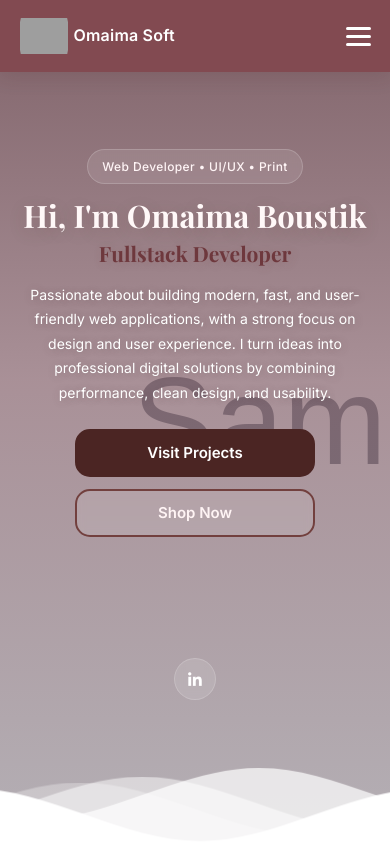
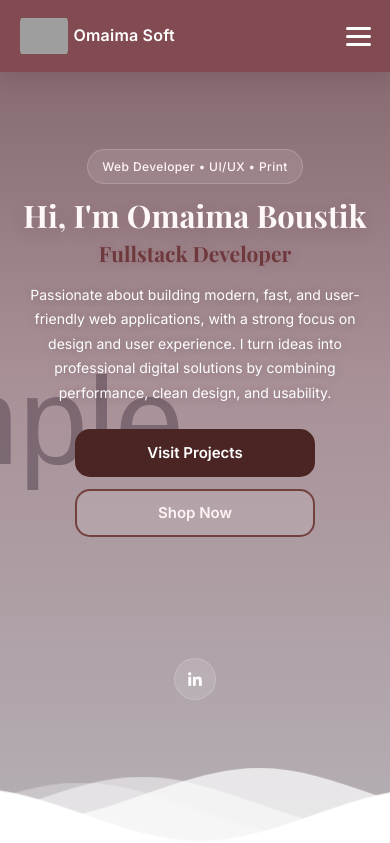
Before and after one commit to omaimasoft/my-portfolio, a Django app: page / in a window 390 px wide. Shown: the top 843 px of the page. Run offline with Django 5.2, Linux system fonts and the light colour scheme; tables that the repository leaves empty hold one stand-in row (values such as "Sample post"); grey boxes marked "Sample" are stand-in pictures; grey boxes are pictures that could not be loaded.

Commit message:
Update project

```diff
--- a/projects/static/css/home.css
+++ b/projects/static/css/home.css
@@ -371,7 +371,7 @@
     .hero-main{
         min-height: 100svh;
         background-size: cover !important;
-        background-position: 30% center !important; /* بدلي 65% حتى توصلي للمنظر المناسب */
+        background-position: 80% center !important; /* بدلي 65% حتى توصلي للمنظر المناسب */
     }
 }
 
```
